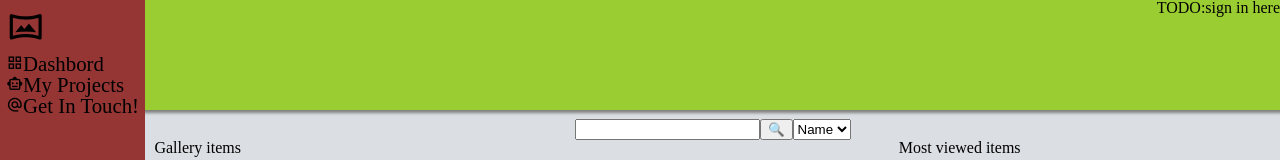
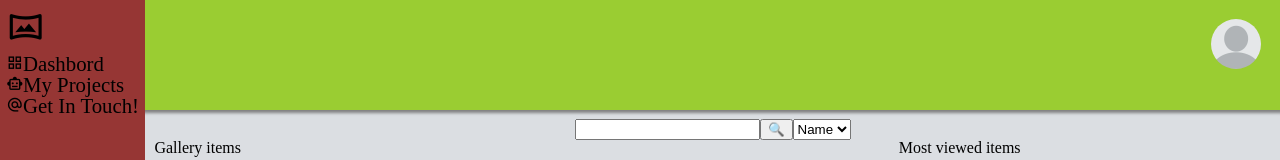
Before and after one commit to tef20/project_hub, a React app: page / in a window 1280 px wide. Shown: the top 160 px of the page. Built offline with nearby package versions, Linux system fonts and the light colour scheme.

Commit message:
added blank signin avatar

```diff
--- a/src/components/Header.js
+++ b/src/components/Header.js
@@ -7,7 +7,6 @@ const Header = () => {
   return (
     <header>
       <SignInWidget />
-      TODO:
     </header>
   );
 };
--- a/src/components/SignInWidget.js
+++ b/src/components/SignInWidget.js
@@ -1,14 +1,17 @@
-// Todo:
-//  - click to sign in / out
-//  - display current user icon / name
+import { useEffect, useState } from "react";
+import avatar from "../images/blank_avatar.webp";
 
-const SignInWidget = () => {
+const SignInWidget = (props) => {
+  const userSignedIn = false;
+  const [profilePic, setProfilePic] = useState(avatar);
+
   return (
     <div>
-      sign in here
-
+      <div className='profile-pic--wrapper'>
+        <img src={userSignedIn ? profilePic : profilePic} alt='' />
+      </div>
     </div>
-  )
-}
+  );
+};
 
 export default SignInWidget;
--- a/src/styles/style.css
+++ b/src/styles/style.css
@@ -25,6 +25,20 @@ header {
   grid-row: 1 / 2;
   display: flex;
   flex-direction: row-reverse;
+  padding: 1.5vw;
+}
+
+.profile-pic--wrapper {
+  display: flex;
+  width: 50px;
+  height: 50px;
+
+  border-radius: 50%;
+  overflow: hidden;
+}
+
+.profile-pic--wrapper:hover {
+  cursor: pointer;
 }
 
 nav {
```
Also changed, not shown: src/images/blank_avatar.webp (added).
